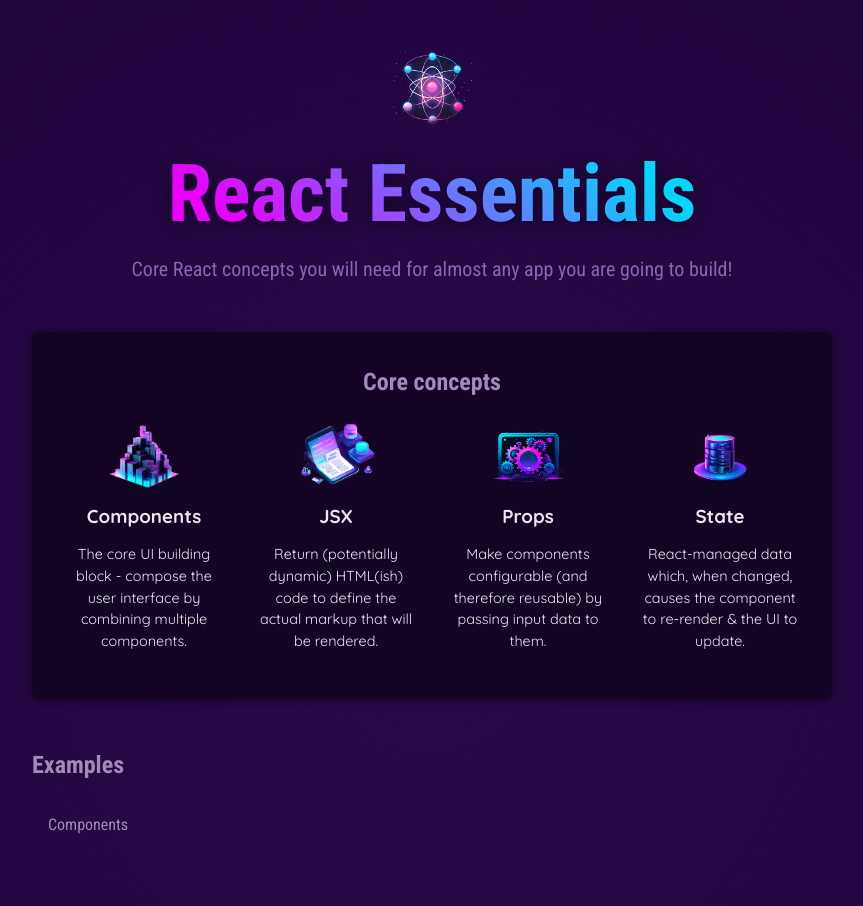
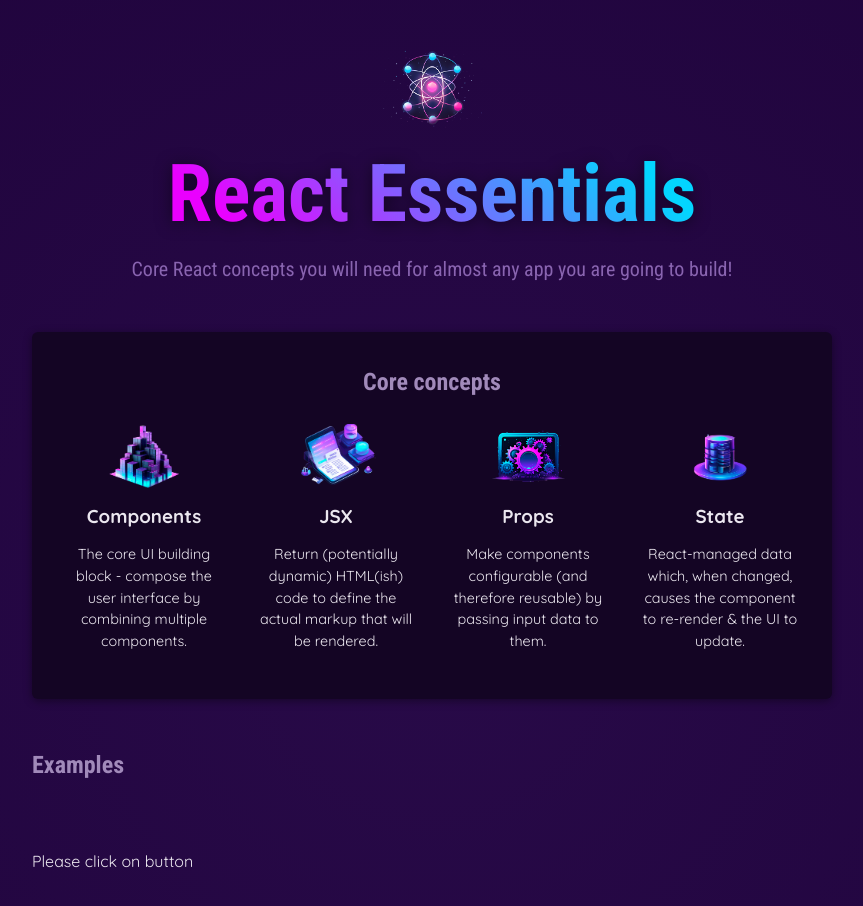
Before and after one commit to Shubham28497/React_complete_guide, a React (Vite) app in the folder react-essentials/01-starting-project/: page / in a window 1280 px wide. Shown: the top 906 px of the page, without its empty margins (208-1071 px from the left). Built offline with nearby package versions, Linux system fonts and the light colour scheme.

Commit message:
working with state

```diff
--- a/react-essentials/01-starting-project/src/App.jsx
+++ b/react-essentials/01-starting-project/src/App.jsx
@@ -1,47 +1,50 @@
 import { CORE_CONCEPTS } from "./data";
 import Header from "./components/Header";
 import TabButton from "./components/TabButton";
+import CoreConecpt from "./components/CoreConcept";
+import { useState } from "react";
 
-
-
-
-
-function CoreConecpt({image,title,description}){
-  return(
-    <li>
-      <img src={image} alt={title}/>
-      <h3>{title}</h3>
-      <p>{description}</p>
-    </li>
-  )
-}
 function App() {
+  const [tableContent, setTabelContent] = useState("Please click on button");
+  // let tableContent="Please select a button"
+  function handleClick(selectedItems) {
+    setTabelContent(selectedItems);
+    console.log(selectedItems);
+  }
   return (
     <div>
       <Header />
       <main>
         <section id="core-concepts">
-        <h2>Core concepts</h2>
-        <ul>
-          <CoreConecpt
-          {...CORE_CONCEPTS[0]}
-          />
-          <CoreConecpt
-          {...CORE_CONCEPTS[1]}
-          />
-          <CoreConecpt
-          {...CORE_CONCEPTS[2]}
-          />
-          <CoreConecpt
-          {...CORE_CONCEPTS[3]}
-          />
-        </ul>
+          <h2>Core concepts</h2>
+          <ul>
+            <CoreConecpt {...CORE_CONCEPTS[0]} />
+            <CoreConecpt {...CORE_CONCEPTS[1]} />
+            <CoreConecpt {...CORE_CONCEPTS[2]} />
+            <CoreConecpt {...CORE_CONCEPTS[3]} />
+          </ul>
         </section>
         <section id="examples">
           <h2>Examples</h2>
           <menu>
-            <TabButton>Components</TabButton>
+            <TabButton
+              onSelect={() => handleClick("components")}
+              label="Components"
+            ></TabButton>
+            <TabButton
+              onSelect={() => handleClick("jsx")}
+              label="JSX"
+            ></TabButton>
+            <TabButton
+              onSelect={() => handleClick("props")}
+              label="Props"
+            ></TabButton>
+            <TabButton
+              onSelect={() => handleClick("state")}
+              label="State"
+            ></TabButton>
           </menu>
+          {tableContent}
         </section>
       </main>
     </div>
```
